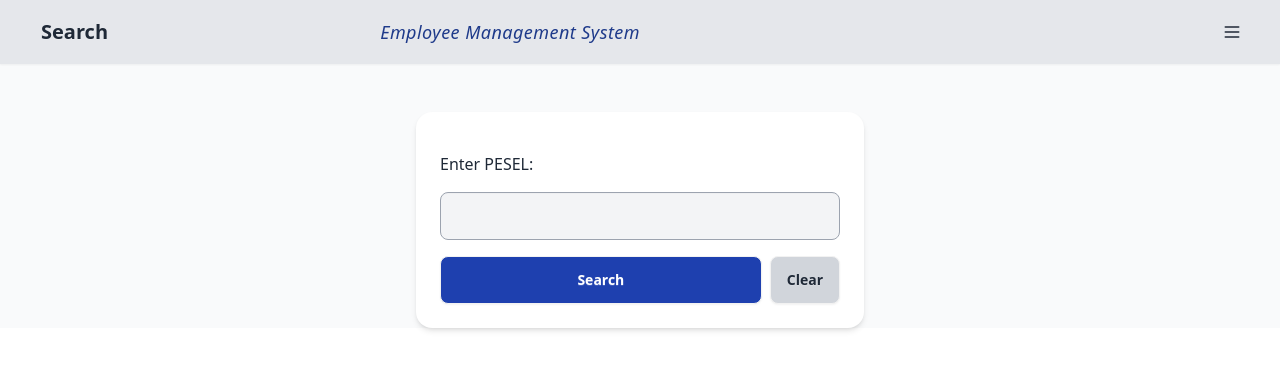
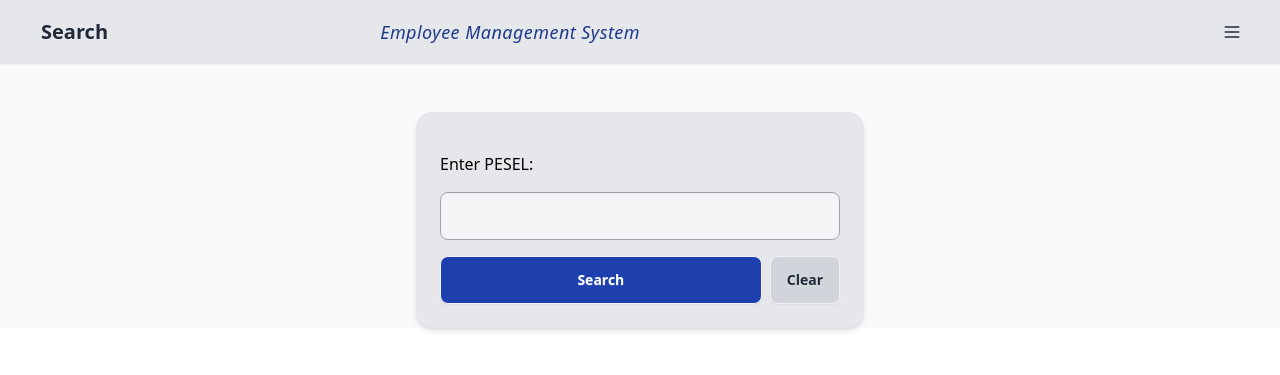
Before and after one commit to mhardyn/final_project, a Django app: page /employee/search/ in a window 1280 px wide. Shown: the top 375 px of the page. Run offline with Django 5.2, Linux system fonts and the light colour scheme; some libraries are stand-ins or nearby versions.

Commit message:
Initial commit

```diff
--- a/employee_management_system/templates/employee_management_system/employee_search.html
+++ b/employee_management_system/templates/employee_management_system/employee_search.html
@@ -3,23 +3,29 @@
 {% block content %}
   <div class="max-w-md mx-auto mt-10">
 
-    <form method="post" class="card bg-base-100 shadow-md p-6 space-y-4">
+    <form method="post" class="card bg-gray-200 shadow-md p-6 space-y-4">
       {% csrf_token %}
-      <label for="pesel" class="block font-medium">Enter PESEL:</label>
-      <input type="text" name="pesel" id="pesel" class="input input-bordered bg-gray-100 w-full border-gray-400" required>
+      <label for="pesel" class="block font-medium text-black">Enter PESEL:</label>
+      <input type="text"
+             name="pesel"
+             id="pesel"
+             class="input input-bordered bg-gray-100 w-full border-gray-400"
+             required
+             maxlength="11"
+             pattern="\d{11}"
+             inputmode="numeric"
+             title="PESEL must contain exactly 11 digits">
 
       <div class="flex gap-2">
-        <button type="submit" class="btn bg-blue-800 hover:bg-blue-900 text-white flex-grow">
-        Search
+        <button type="submit" class="btn bg-blue-800 hover:bg-blue-400 text-white flex-grow">
+          Search
         </button>
         <button type="button"
-          onclick="window.location.href='{% url 'employee_search_url' %}'"
-          class="btn bg-gray-300 hover:bg-gray-400 text-gray-800">
-        Clear
+                onclick="window.location.href='{% url 'employee_search_url' %}'"
+                class="btn bg-gray-300 hover:bg-gray-400 text-gray-800">
+          Clear
         </button>
-</div>
-
-
+      </div>
     </form>
 
     {% if error %}
@@ -39,7 +45,8 @@
         <p><strong>Email:</strong> {{ employee.email }}</p>
 
         {% if employee.pesel %}
-          <a href="{% url 'employee_edit_url' pesel=employee.pesel %}" class="btn bg-blue-800 hover:bg-blue-900 text-white flex-grow">
+          <a href="{% url 'employee_edit_url' pesel=employee.pesel %}"
+             class="btn bg-blue-800 hover:bg-blue-900 text-white flex-grow">
             Edit data
           </a>
         {% endif %}
--- a/static/dist/styles.css
+++ b/static/dist/styles.css
@@ -12,6 +12,8 @@
     --color-red-700: oklch(50.5% 0.213 27.518);
     --color-green-600: oklch(62.7% 0.194 149.214);
     --color-green-700: oklch(52.7% 0.154 150.069);
+    --color-blue-400: oklch(70.7% 0.165 254.624);
+    --color-blue-600: oklch(54.6% 0.245 262.881);
     --color-blue-800: oklch(42.4% 0.199 265.638);
     --color-blue-900: oklch(37.9% 0.146 265.522);
     --color-indigo-500: oklch(58.5% 0.233 277.117);
@@ -24,6 +26,7 @@
     --color-gray-600: oklch(44.6% 0.03 256.802);
     --color-gray-700: oklch(37.3% 0.034 259.733);
     --color-gray-800: oklch(27.8% 0.033 256.848);
+    --color-black: #000;
     --color-white: #fff;
     --spacing: 0.25rem;
     --container-sm: 24rem;
@@ -1099,6 +1102,9 @@
   .bg-base-100 {
     background-color: var(--color-base-100);
   }
+  .bg-base-200 {
+    background-color: var(--color-base-200);
+  }
   .bg-blue-800 {
     background-color: var(--color-blue-800);
   }
@@ -1113,6 +1119,9 @@
   }
   .bg-gray-300 {
     background-color: var(--color-gray-300);
+  }
+  .bg-gray-800 {
+    background-color: var(--color-gray-800);
   }
   .bg-green-600 {
     background-color: var(--color-green-600);
@@ -1214,6 +1223,9 @@
   }
   .whitespace-nowrap {
     white-space: nowrap;
+  }
+  .text-black {
+    color: var(--color-black);
   }
   .text-blue-800 {
     color: var(--color-blue-800);
@@ -1295,6 +1307,20 @@
     --btn-p: 0.75rem;
     --size: calc(var(--size-field, 0.25rem) * 8);
   }
+  .hover\:bg-blue-400 {
+    &:hover {
+      @media (hover: hover) {
+        background-color: var(--color-blue-400);
+      }
+    }
+  }
+  .hover\:bg-blue-600 {
+    &:hover {
+      @media (hover: hover) {
+        background-color: var(--color-blue-600);
+      }
+    }
+  }
   .hover\:bg-blue-900 {
     &:hover {
       @media (hover: hover) {
@@ -1306,6 +1332,13 @@
     &:hover {
       @media (hover: hover) {
         background-color: var(--color-gray-50);
+      }
+    }
+  }
+  .hover\:bg-gray-300 {
+    &:hover {
+      @media (hover: hover) {
+        background-color: var(--color-gray-300);
       }
     }
   }
```
